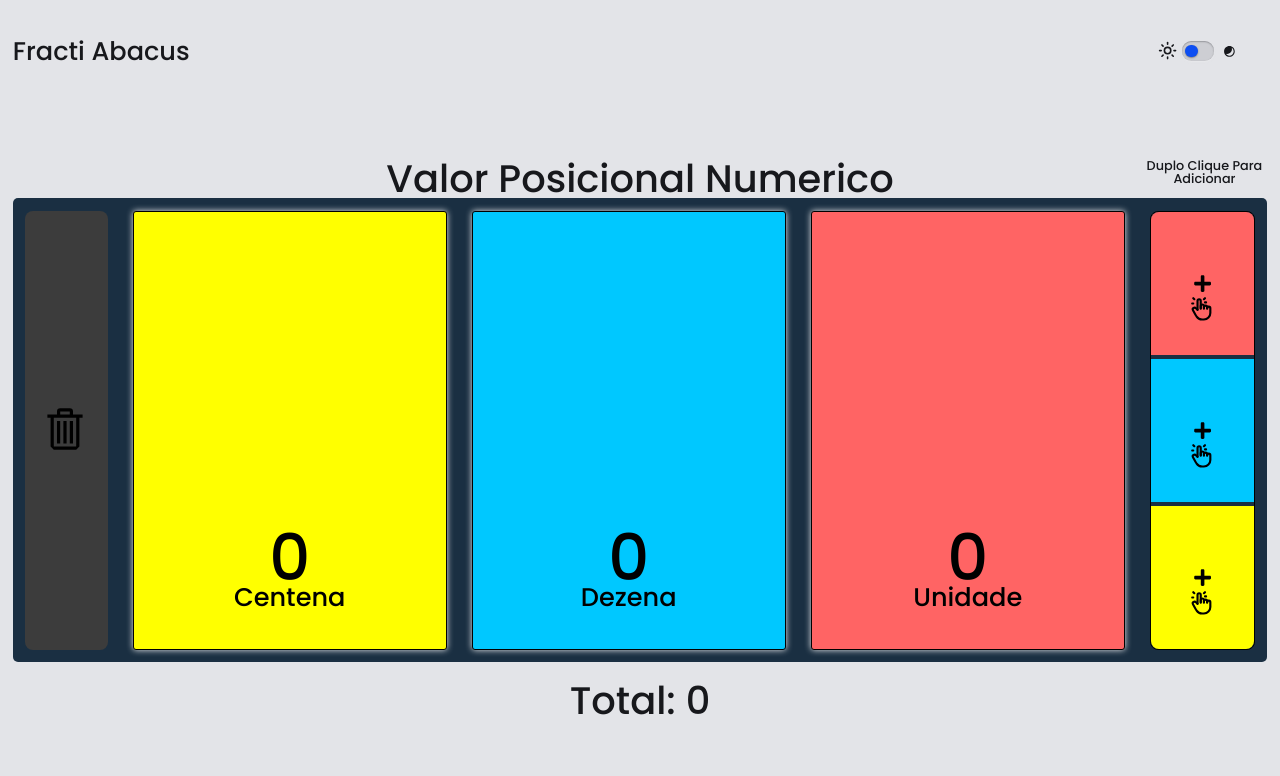
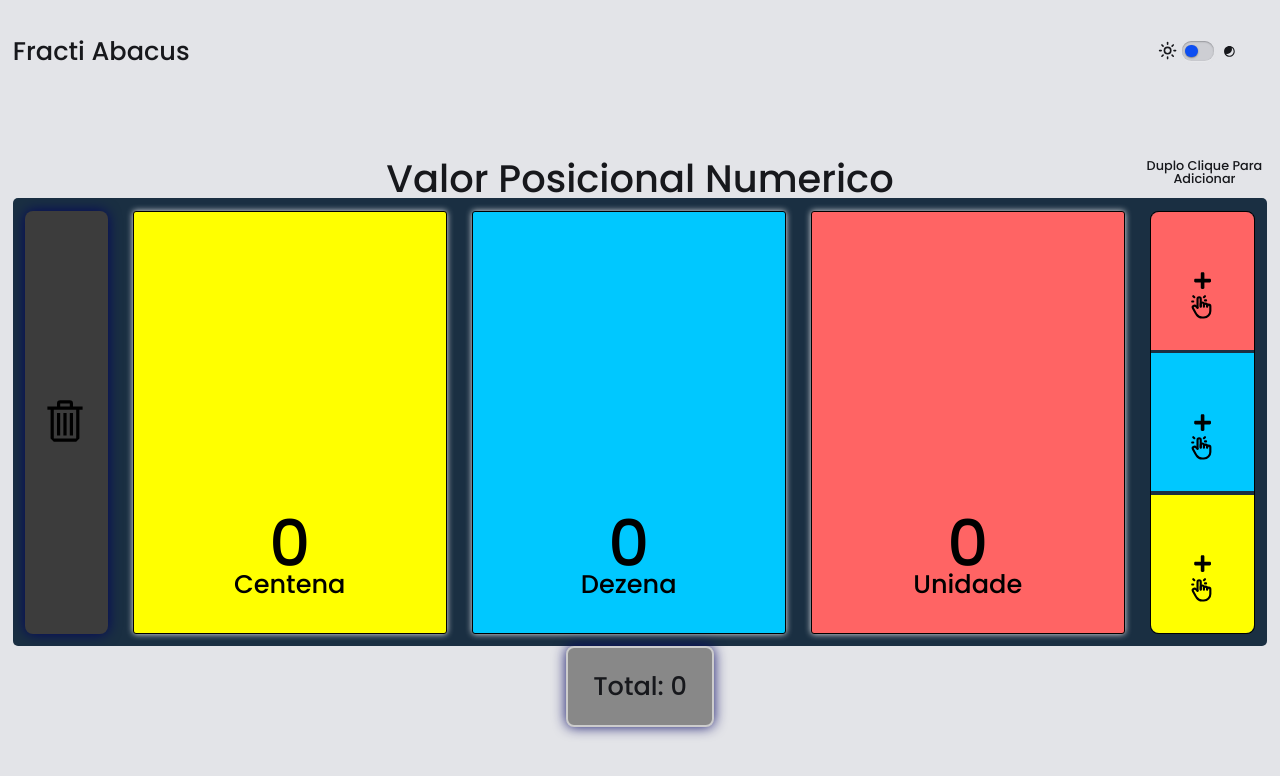
Before and after one commit to juniorsn1409/fractiabaci, a Next.js app: page / in a window 1280 px wide. Shown: the top 776 px of the page. Built offline with nearby package versions, Linux system fonts and the light colour scheme.

Commit message:
[PF-68]- padronizacao layot finalizado 1.4

```diff
--- a/src/components/Board/BoardSideLeft/index.module.css
+++ b/src/components/Board/BoardSideLeft/index.module.css
@@ -3,25 +3,39 @@
   height: auto;
   margin: 1%;
   display: flex;
+  cursor: pointer;
   border-Radius: 8px;
   align-Items: center;
   flex-Direction: column;
   justify-Content: center;
   background-Color: var(--cinza-harpia);
   color: black;
+  animation: Animationhand 59s infinite;
 }
 .sideLeft:hover{
-  /* filter:blur(1px); */
-  /* transform: scale(0.9, 0.9); */
+  filter:blur(1px);
+  transform: scale(0.9, 0.9);
+  background-color: brown;
 }
 .sideLeft> * {
-  /* pointer-events: auto-fill; */
+  pointer-events: auto-fill;
 }
 .sideLeft:hover > *:hover {
-    /* transform: scale(1.1, 1.1);
-    filter: none; */
+  transform: scale(1.1, 1.1);
+  filter: none;
 }
-
 .icon {
   font-size: 4vw;
 }
+
+@keyframes Animationhand {
+  0% {
+    box-shadow: 0 0 10px rgba(1, 1, 126, 0.938);
+  }
+  50% {
+    box-shadow: 0 0 20px rgba(0, 0, 0, 0.877);
+  }
+  100% {
+    box-shadow: 0 0 10px rgba(0, 0, 0, 0.5);
+  }
+}
--- a/src/components/Result/index.module.css
+++ b/src/components/Result/index.module.css
@@ -1,11 +1,39 @@
+.result {
+  display: flex;
+  padding: 1em;
+  cursor: pointer;
+  font-size: 2rem;
+  justify-content: center;
+  align-items: center;
+  background-color: #888888;
+  border: 2px solid #ccc;
+  border-radius: 8px;
+  box-shadow: 0 2px 4px rgba(0, 0, 0, 0.1);
+  transition: 0.2s ease-in-out;
+  animation: Animation 59s infinite;
+}
 
-.result {
-  width: 100%;
-  display:flex;
-  padding-top: 0.5em;
-  font-size: 3vw;
-  justify-content: center;
-  display:flex;
-  position: relative;
-  transition: 0.2s ease-in-out;
+.result:hover{
+  filter:blur(0.5px);
+  transform: scale(1.3, 1.3);
+  background-color: #3c807a;
 }
+.result> * {
+  pointer-events: auto;
+}
+.result:hover > *:hover {
+    transform: scale(2.1, 2.1);
+    filter: none;
+}
+
+@keyframes Animation {
+  0% {
+    box-shadow: 0 0 10px rgba(1, 1, 126, 0.938);
+  }
+  50% {
+    box-shadow: 0 0 20px rgba(0, 0, 0, 0.877);
+  }
+  100% {
+    box-shadow: 0 0 10px rgba(0, 0, 0, 0.5);
+  }
+}
--- a/src/components/SwitchMode.module.css
+++ b/src/components/SwitchMode.module.css
@@ -1,6 +1,7 @@
 .sun{
     display: flex;
     margin-left:-20px;
-      position: absolute;
+    position: absolute;
     font-size:1.5vw;
+    cursor: pointer;
   }
--- a/src/styles/dark.css
+++ b/src/styles/dark.css
@@ -1,5 +1,4 @@
 *{
-
 }
 :root {
 	--hue: 223;
@@ -59,6 +58,7 @@ body {
 	height: 1.5em;
 	transition: box-shadow var(--trans-dur);
 	-webkit-appearance: none;
+	cursor: pointer;
 	appearance: none;
 }
 .switch__input:before {
--- a/src/styles/styles.css
+++ b/src/styles/styles.css
@@ -71,11 +71,11 @@
     padding-top: 7%;
     max-width: 7%;
     overflow: hidden;
+    cursor: grab;
     min-width: 4%;
     position: absolute;
     touch-action: none;
     border-radius: 50%;
-
   }
   .bead-container:hover{
     filter:blur(1px);
@@ -114,10 +114,8 @@
     min-width: 80%;
     min-height: 80%;
     display: flex;
-    /* width: clamp(200px, 100%, 10100px); */
     overflow: hidden;
     flex-direction: grid-template-columns;
-    /* flex: 0 0 200px;*/
     border-Radius: 5px;
     justify-Content:center;
     background-Color:	rgb(26, 47, 66);
@@ -129,6 +127,7 @@
     width: 30.333%;
     margin: 1%;
     display: flex;
+    cursor: pointer;
     border-Radius: 3px;
     background-Color: var(--your-color);
     align-Items: center;
@@ -179,6 +178,7 @@
     margin: 1%;
     gap: 0.8%;
     display: flex;
+    cursor: pointer;
     border-Radius: 8px;
     border: 1px solid #000;
     align-Items: center;
```
